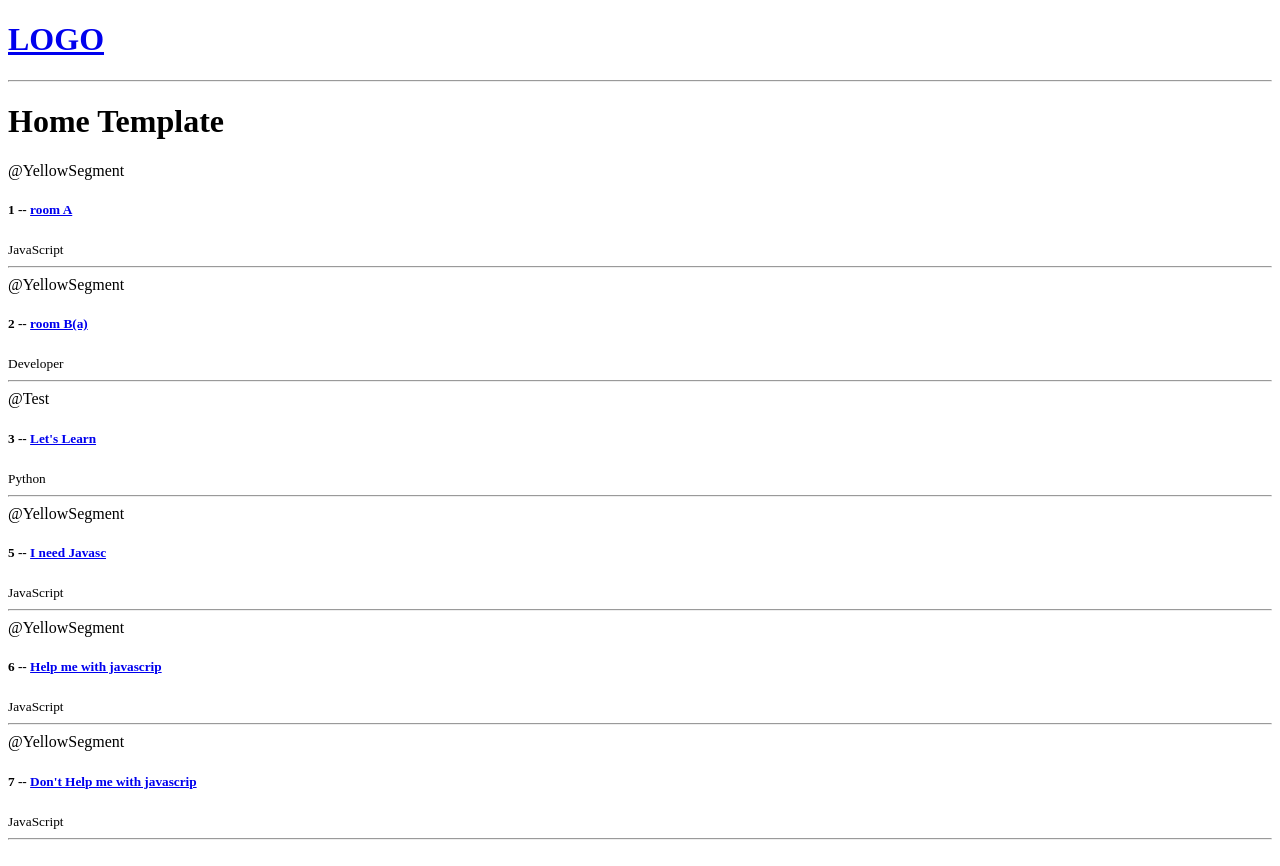
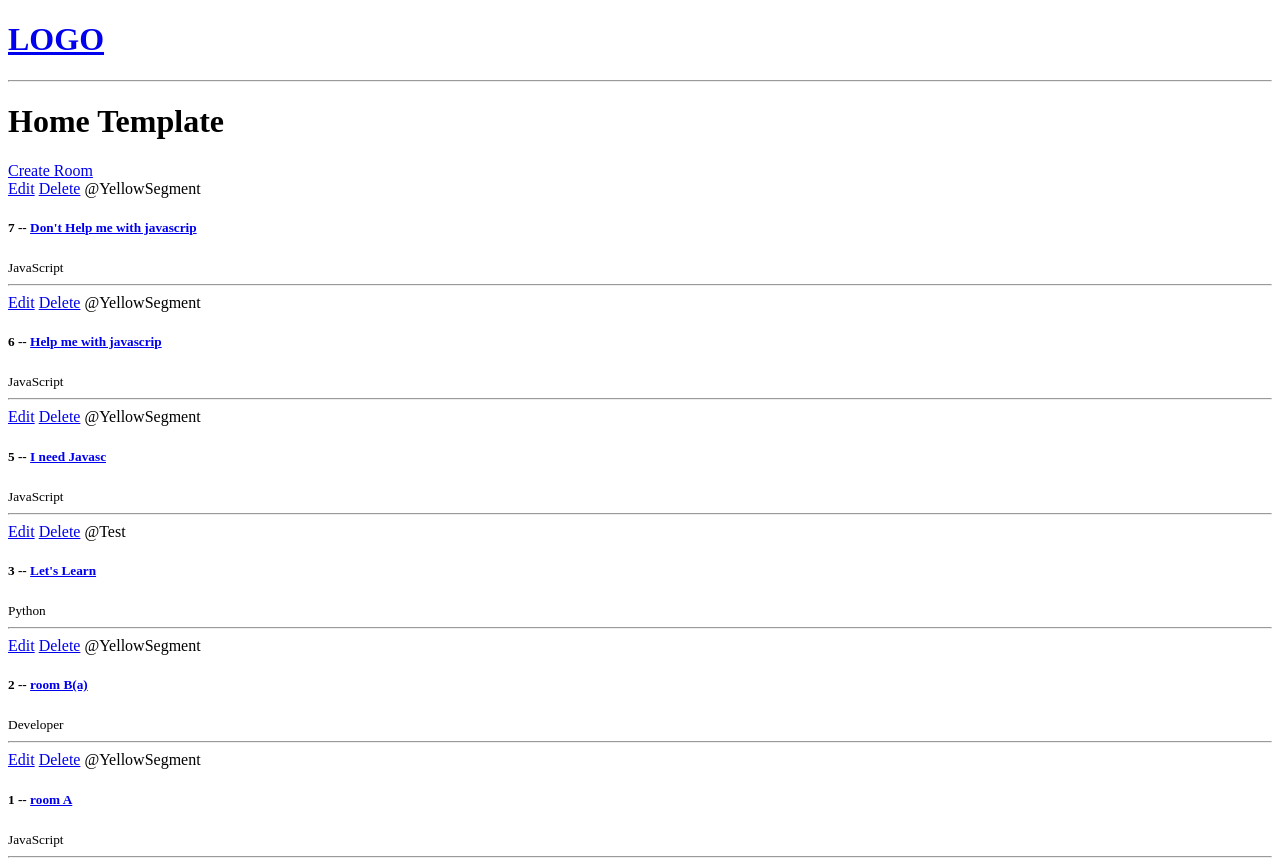
Before and after one commit to JGilbert103/SoftwareEngineering, a Django app: page / in a window 1280 px wide. Before the commit the page ends 840 px from the top, so only its background shows below. Run offline with Django 5.2, Linux system fonts and the light colour scheme; data comes from the database, SQL or seed files in the repository; both versions use the stored data as it was after the commit.

Commit message:
Added the ability to C.R.U.D.
Allow the admin to create, read, update, and delete the rooms.

```diff
--- a/djangoTemp/base/models.py
+++ b/djangoTemp/base/models.py
@@ -18,6 +18,10 @@ class Room(models.Model):
     updated = models.DateTimeField(auto_now=True)
     created = models.DateTimeField(auto_now_add=True)
 
+
+    class Meta:
+        ordering = ['-updated', '-created']
+
     def __str__(self):
         return self.name
 
--- a/djangoTemp/base/templates/base/home.html
+++ b/djangoTemp/base/templates/base/home.html
@@ -5,9 +5,13 @@
 <h1>Home Template</h1>
 
 <div>
+
+    <a href="{% url 'create-room' %}">Create Room</a>
     <div>
         {% for room in rooms %}
             <div>
+                <a href="{% url 'update-room' room.id %}">Edit</a>
+                <a href="{% url 'delete-room' room.id %}">Delete</a>
                 <span>@{{room.host.username}}</span>
                 <h5>{{room.id}} -- <a href="{% url 'room' room.id %}">{{room.name}}</a></h5>
                 <small>{{room.topic.name}}</small>
--- a/djangoTemp/base/urls.py
+++ b/djangoTemp/base/urls.py
@@ -2,6 +2,12 @@ from django.urls import path
 from . import views
 
 urlpatterns = [
-    path('', views.home, name="Home"),
+    path('', views.home, name="home"),
     path('room/<str:pk>/', views.room, name="room"),
+
+    path('create-room/', views.createRoom, name="create-room"),
+    path('update-room/<str:pk>/', views.updateRoom, name="update-room"),
+    path('delete-room/<str:pk>/', views.deleteRoom, name="delete-room"),
+
+
 ]
--- a/djangoTemp/base/views.py
+++ b/djangoTemp/base/views.py
@@ -1,5 +1,7 @@
-from django.shortcuts import render
+from django.shortcuts import render, redirect
 from .models import Room
+from .forms import RoomForm
+
 
 # Create your views here.
 
@@ -20,3 +22,36 @@ def room(request, pk):
 
     context = {'room': room}
     return render(request, 'base/room.html', context)
+
+def createRoom(request):
+    form = RoomForm()
+
+    if request.method == 'POST':
+        form = RoomForm(request.POST)
+        if form.is_valid():
+            form.save()
+            return redirect('home')
+
+
+    context = {'form': form}
+    return render(request, 'base/room_form.html', context)
+
+def updateRoom(request, pk):
+    room = Room.objects.get(id=pk)
+    form = RoomForm(instance=room)
+
+    if request.method == 'POST':
+        form  = RoomForm(request.POST, instance=room)
+        if form.is_valid():
+            form.save()
+            return redirect('home')
+
+    context = {'form': form}
+    return render(request, 'base/room_form.html', context)
+
+def deleteRoom(request, pk):
+    room = Room.objects.get(id=pk)
+    if request.method == 'POST':
+        room.delete()
+        return redirect('home')
+    return render(request, 'base/delete.html', {'obj':room})
```
Also changed, not shown: djangoTemp/base/forms.py (added, +7 -0 lines), djangoTemp/base/templates/base/delete.html (added, +13 -0 lines), djangoTemp/base/templates/base/room_form.html (added, +15 -0 lines), djangoTemp/db.sqlite3.
